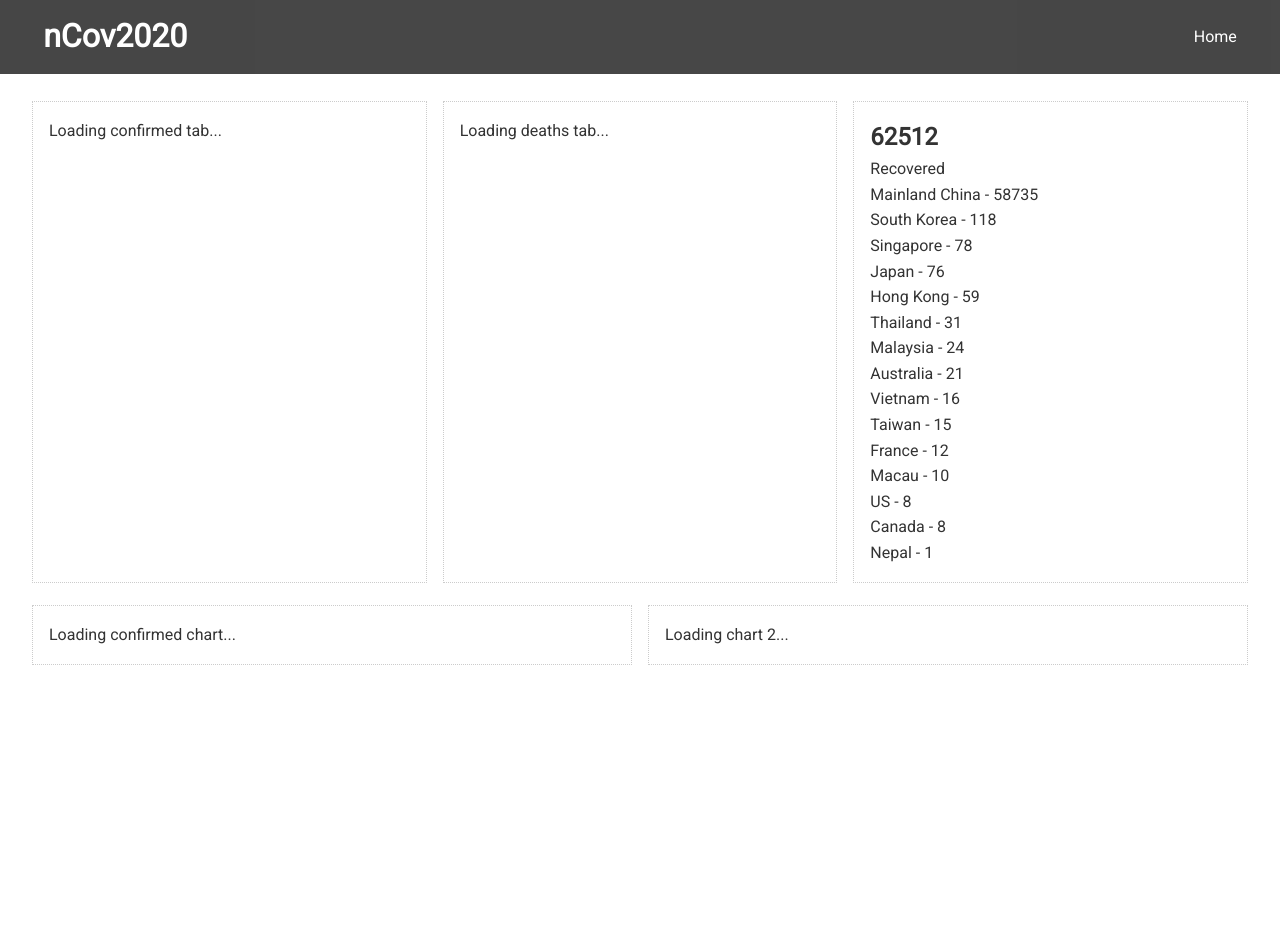
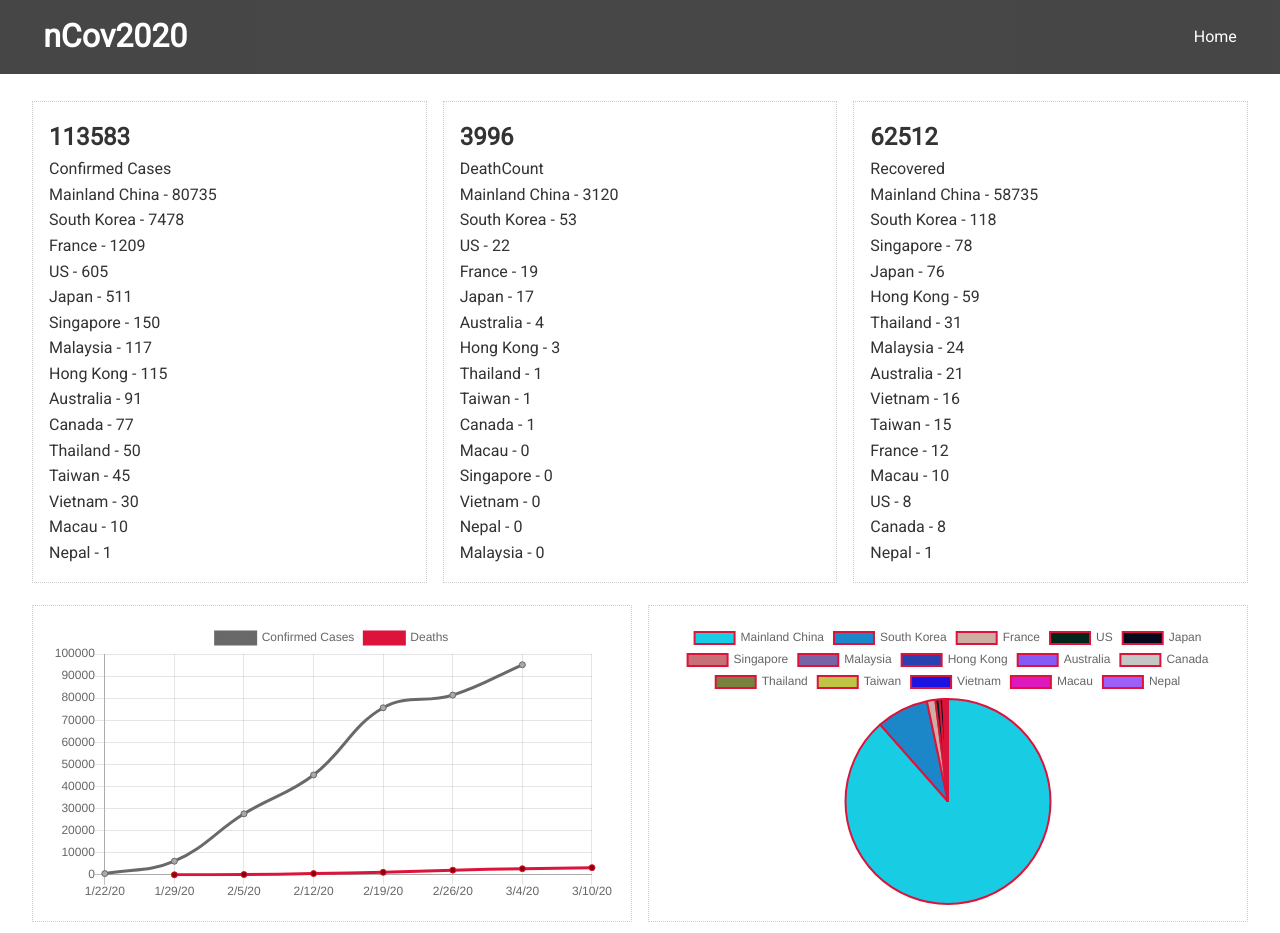
Before and after one commit to andyrutherford/covid19-tracker, a React (Create React App) app: page / in a window 1280 px wide. Before the commit the page ends 800 px from the top, so only its background shows below. Built offline with nearby package versions, Linux system fonts and the light colour scheme; no server answers; the HTML template or start-up script is replaced by a standard one.

Commit message:
chart1 now shows confirmed cases and deaths data

```diff
--- a/src/components/charts/Chart2.js
+++ b/src/components/charts/Chart2.js
@@ -38,12 +38,12 @@ const Chart2 = ({ confirmedCases }) => {
     final.sort(function(a, b) {
       return parseFloat(b.latest) - parseFloat(a.latest);
     });
-    console.log(final);
+    // console.log(final);
     setData(final);
 
     const generateCountriesList = final => {
       const arr = [];
-      console.log(final);
+      // console.log(final);
       final.map(c => arr.push(c.country));
       return arr;
     };
--- a/src/components/charts/ConfirmedChart.js
+++ b/src/components/charts/ConfirmedChart.js
@@ -3,13 +3,74 @@ import Moment from 'react-moment';
 import { Line } from 'react-chartjs-2';
 var moment = require('moment');
 
-const ConfirmedChart = ({ confirmedCases }) => {
-  const [confirmed, setConfirmed] = useState(null);
-  const [deaths, setDeaths] = useState(null);
+const ConfirmedChart = ({ confirmedCases, deathCount }) => {
+  const [chartConfirmedData, setConfirmedChartData] = useState(null);
+  const [chartDeathsData, setChartDeathsData] = useState(null);
+  const [chartDates, setChartDates] = useState(null);
   const [chartData, setChartData] = useState(null);
 
-  const formatData = () => {
+  const formatConfirmedData = () => {
     const { locations } = confirmedCases;
+    //locations.slice(0, 3).map(a => console.log(a.history['3/9/20']));
+
+    const generateDatesArray = () => {
+      const yesterday = moment()
+        .subtract(1, 'days')
+        .format('M/D/YY');
+      const arr = [];
+      for (let i = 1; i < 8; i++) {
+        const date = moment()
+          .subtract(i, 'weeks')
+          .format('M/D/YY');
+        arr.push(date);
+      }
+      arr.unshift(yesterday);
+      return arr.reverse();
+    };
+
+    const datesArray = generateDatesArray();
+
+    setChartDates(datesArray);
+
+    const generateTotalsArray = datesArray => {
+      const arr = [];
+      for (let i = 0; i < datesArray.length; i++) {
+        const total = locations
+          .map(loc => loc.history[datesArray[i]])
+          .reduce((acc, cur) => parseInt(acc) + parseInt(cur));
+        arr.push(total);
+      }
+      return arr;
+    };
+
+    const dayTotalsArray = generateTotalsArray(datesArray);
+
+    setConfirmedChartData(dayTotalsArray);
+
+    // const data = {
+    //   labels: datesArray,
+    //   datasets: [
+    //     {
+    //       label: 'Confirmed Cases',
+    //       fill: false,
+    //       backgroundColor: 'rgb(169, 169, 169)',
+    //       borderColor: 'rgb(105, 105, 105)',
+    //       data: dayTotalsArray
+    //     },
+    //     {
+    //       label: 'Deaths',
+    //       fill: false,
+    //       backgroundColor: 'rgb(139, 0, 0)',
+    //       borderColor: 'rgb(220, 20, 60)',
+    //       data: [93, 2040, 5000, 10000, 25000, 36000, 89000, 115000]
+    //     }
+    //   ]
+    // };
+    // setChartData(data);
+  };
+
+  const formatDeathsData = () => {
+    const { locations } = deathCount;
     //locations.slice(0, 3).map(a => console.log(a.history['3/9/20']));
 
     const generateDatesArray = () => {
@@ -42,34 +103,43 @@ const ConfirmedChart = ({ confirmedCases }) => {
 
     const dayTotalsArray = generateTotalsArray(datesArray);
 
+    setChartDeathsData(dayTotalsArray);
+  };
+
   const data = {
-      labels: datesArray,
+    labels: chartDates,
     datasets: [
       {
         label: 'Confirmed Cases',
         fill: false,
         backgroundColor: 'rgb(169, 169, 169)',
         borderColor: 'rgb(105, 105, 105)',
-          data: dayTotalsArray
+        data: chartConfirmedData
       },
       {
         label: 'Deaths',
         fill: false,
         backgroundColor: 'rgb(139, 0, 0)',
         borderColor: 'rgb(220, 20, 60)',
-          data: [93, 2040, 5000, 10000, 25000, 36000, 89000, 115000]
+        data: chartDeathsData
       }
     ]
   };
-    setChartData(data);
-  };
+
+  console.log(data);
 
   useEffect(() => {
-    setConfirmed(confirmedCases);
-    formatData();
+    formatConfirmedData();
+    formatDeathsData();
   }, []);
 
-  return <div>{chartData && <Line data={chartData} />}</div>;
+  return (
+    <div>
+      {chartConfirmedData && chartDeathsData && chartDates && (
+        <Line data={data} />
+      )}
+    </div>
+  );
 };
 
 export default ConfirmedChart;
--- a/src/pages/Dashboard.js
+++ b/src/pages/Dashboard.js
@@ -47,8 +47,8 @@ const Dashboard = () => {
       </div>
       <div className='container grid-2'>
         <div className='card'>
-          {confirmed ? (
-            <ConfirmedChart confirmedCases={confirmed} />
+          {confirmed && deaths ? (
+            <ConfirmedChart confirmedCases={confirmed} deathCount={deaths} />
           ) : (
             <p>Loading confirmed chart...</p>
           )}
--- a/src/utils/fetchData.js
+++ b/src/utils/fetchData.js
@@ -5,7 +5,10 @@ import mockRecovered from './mockdata/mockRecovered.json';
 
 const url = 'https://coronavirus-tracker-api.herokuapp.com';
 
+const mockData = false;
+
 export const getConfirmed = async () => {
+  if (!mockData) {
     try {
       const res = await axios.get(`${url}/confirmed`);
       console.log('confirmed: ', res.data);
@@ -13,10 +16,12 @@ export const getConfirmed = async () => {
     } catch (err) {
       console.error(err.message);
     }
-  // return mockConfirmed;
+  }
+  return mockConfirmed;
 };
 
 export const getDeaths = async () => {
+  if (!mockData) {
     try {
       const res = await axios.get(`${url}/deaths`);
       console.log('deaths: ', res.data);
@@ -24,7 +29,8 @@ export const getDeaths = async () => {
     } catch (err) {
       console.error(err.message);
     }
-  // return mockDeaths;
+  }
+  return mockDeaths;
 };
 
 export const getRecovered = async () => {
```
Lines whose indentation alone changed are shown as unchanged.
